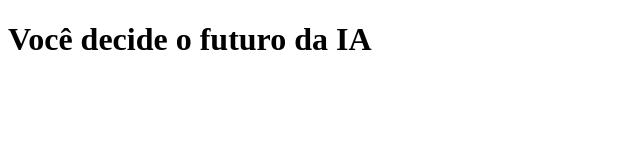
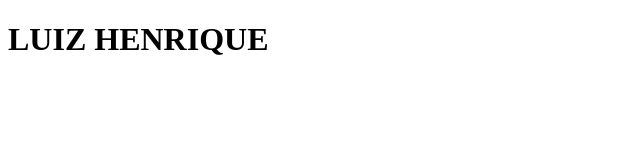
Before and after one commit to luizsoaress/missaoAA, a plain HTML site: page index.html in a window 1280 px wide. Shown: the whole page, without its empty margins (0-640 px from the left). Drawn offline with Linux system fonts and the light colour scheme.

Commit message:
MISSAO IA

```diff
--- a/index.html
+++ b/index.html
@@ -8,7 +8,7 @@
 </head>
 <body>
     <div class="caixa-principal">
-        <h1>Você decide o futuro da IA</h1>
+        <h1>LUIZ HENRIQUE</h1>
         <div class="caixa-perguntas"></div>
         <div class="caixa-alternativas"></div>
         <div class="caixa-resultado">
```
